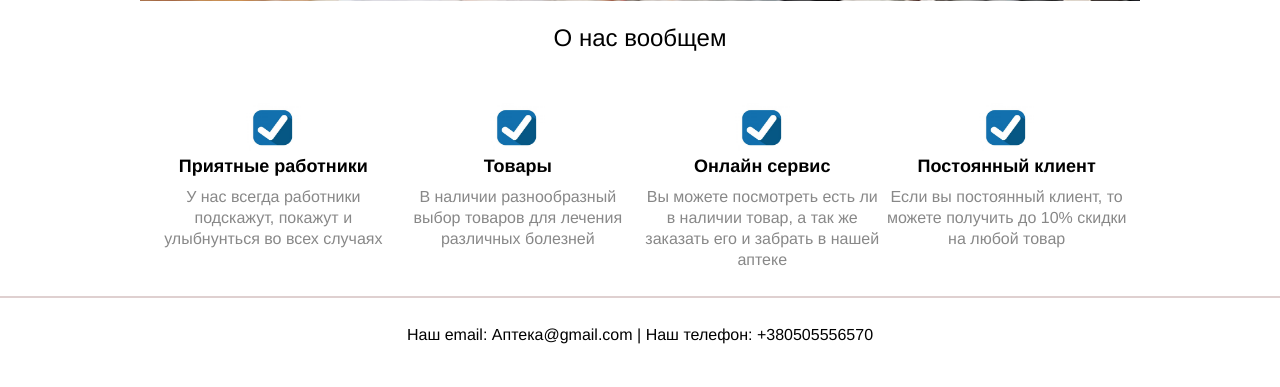
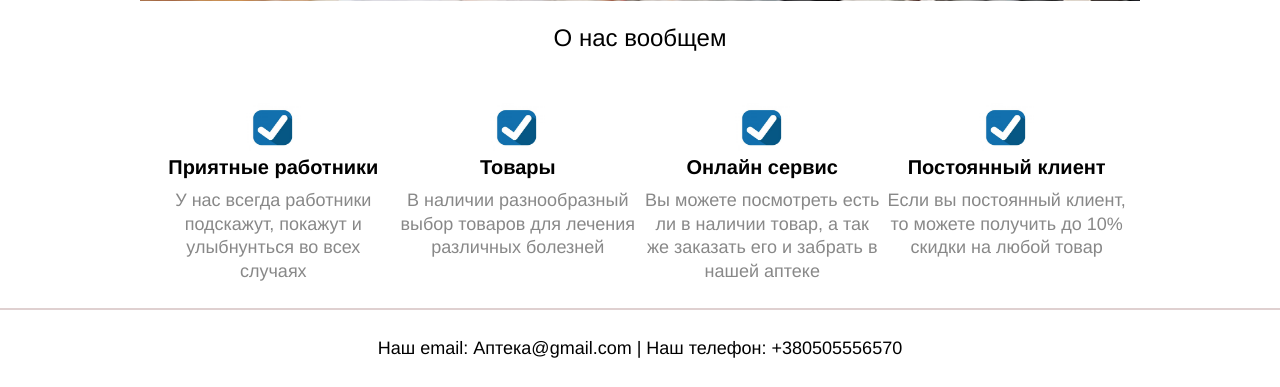
Before and after one commit to 7ahara/Site1, a PHP site: page / in a window 1280 px wide. Shown: the part 897-1284 px from the top of the page. Before the commit the page ends 1241 px from the top, so only its background shows below. Run offline with PHP 8.4, Linux system fonts and the light colour scheme.

Commit message:
commit on 20.12.19 chislo

```diff
--- a/css/style.css
+++ b/css/style.css
@@ -107,12 +107,12 @@ text-align: center;
     vertical-align: top;
 }
 .first h3{
-font-size: 18px;
+font-size: 20px;
 margin-bottom: 10px;
 }
 .first p{
    color: #888888;
-font-size: 16px;
+font-size: 18px;
 line-height: 1.3em;
 }
 .site__bottom{
@@ -123,6 +123,7 @@ line-height: 1.3em;
     padding-top: 28px;
     padding-bottom: 28px;
     text-align: center;
+    font-size: 18px;
 }
 @media screen and (max-width: 600px) {
     .image{
--- a/css/styleforphp.css
+++ b/css/styleforphp.css
@@ -88,6 +88,7 @@ footer {
     padding-top: 28px;
     padding-bottom: 28px;
     text-align: center;
+    font-size: 18px;
 }
 h4{
     font-size: 40px;
--- a/index.html
+++ b/index.html
@@ -12,7 +12,7 @@
         <div class="conteiner">
         <div class="header__top">
             <div class="image">
-                <img src="img/galka.png" alt="galka" >
+                <img href = "#"src="img/galka.png" alt="galka" >
             </div>
             <h1>Будьте здоровы</h1>
             <div class="title">Ваша районная аптека</div>
```
